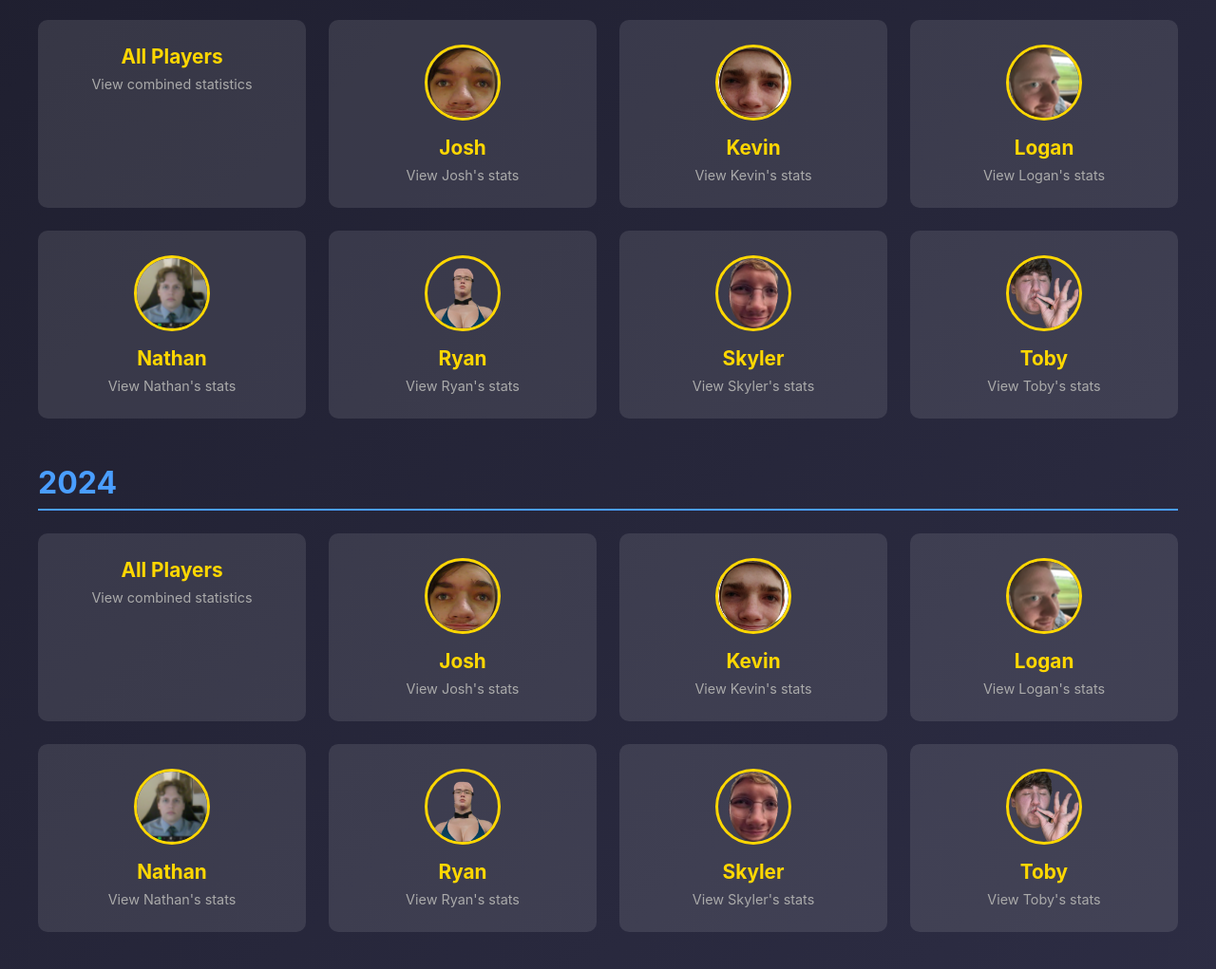
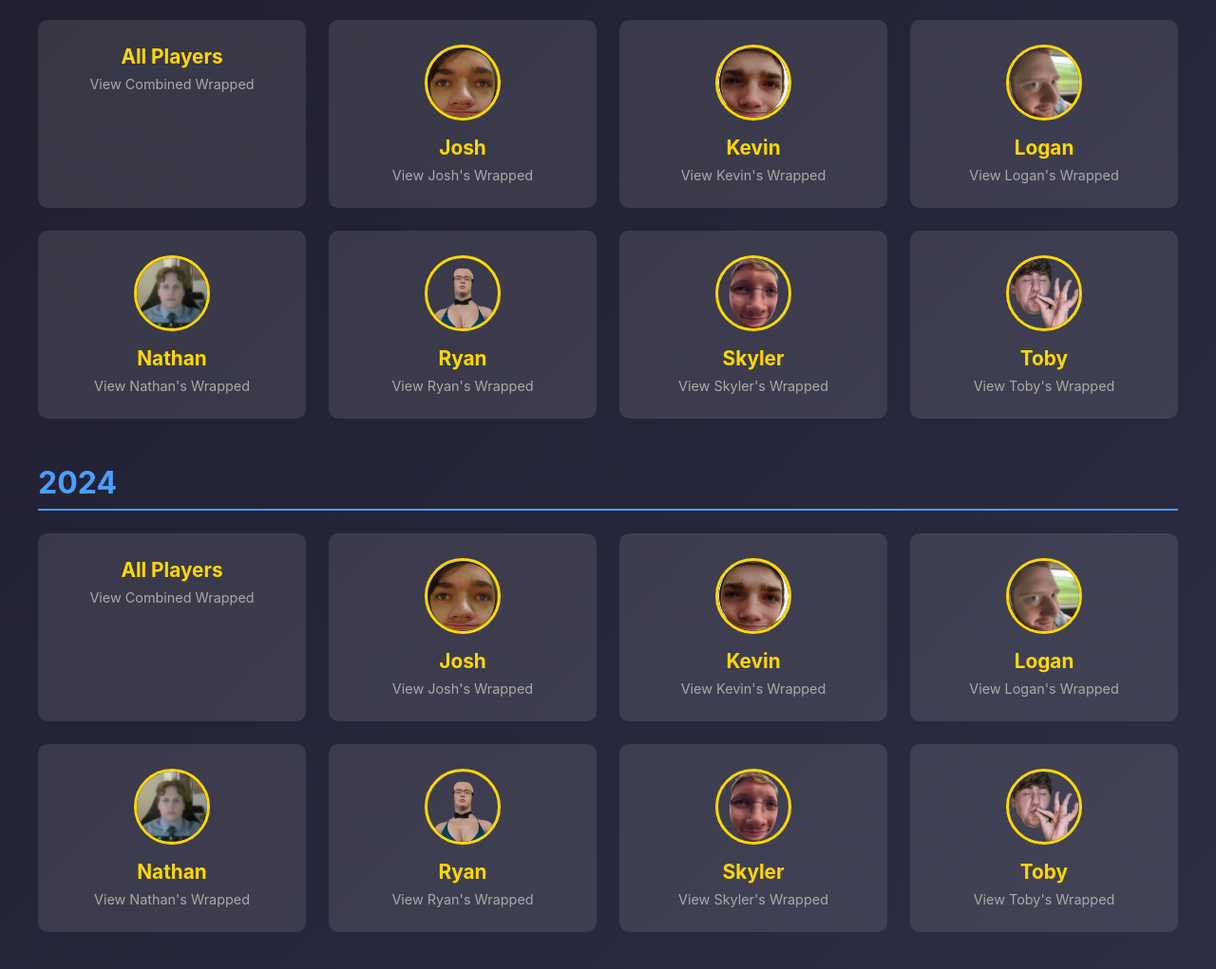
Before and after one commit to nje331/clash_wrapped, a plain HTML site: page index.html in a window 1280 px wide. Shown: the part 231-1252 px from the top of the page at 95% size. Drawn offline with Linux system fonts and the light colour scheme.

Commit message:
changed wording in index.html

```diff
--- a/index.html
+++ b/index.html
@@ -118,42 +118,42 @@
             <div class="links-grid">
                 <a href="html/2025/clash_wrapped_all.html" class="link-card">
                     <h3>All Players</h3>
-                    <p>View combined statistics</p>
+                    <p>View Combined Wrapped</p>
                 </a>
                 <a href="html/2025/clash_wrapped_Josh.html" class="link-card">
                     <img src="icons/players/Josh.png" alt="Josh" class="player-icon" onerror="this.style.display='none'">
                     <h3>Josh</h3>
-                    <p>View Josh's stats</p>
+                    <p>View Josh's Wrapped</p>
                 </a>
                 <a href="html/2025/clash_wrapped_Kevin.html" class="link-card">
                     <img src="icons/players/Kevin.png" alt="Kevin" class="player-icon" onerror="this.style.display='none'">
                     <h3>Kevin</h3>
-                    <p>View Kevin's stats</p>
+                    <p>View Kevin's Wrapped</p>
                 </a>
                 <a href="html/2025/clash_wrapped_Logan.html" class="link-card">
                     <img src="icons/players/Logan.png" alt="Logan" class="player-icon" onerror="this.style.display='none'">
                     <h3>Logan</h3>
-                    <p>View Logan's stats</p>
+                    <p>View Logan's Wrapped</p>
                 </a>
                 <a href="html/2025/clash_wrapped_Nathan.html" class="link-card">
                     <img src="icons/players/Nathan.png" alt="Nathan" class="player-icon" onerror="this.style.display='none'">
                     <h3>Nathan</h3>
-                    <p>View Nathan's stats</p>
+                    <p>View Nathan's Wrapped</p>
                 </a>
                 <a href="html/2025/clash_wrapped_Ryan.html" class="link-card">
                     <img src="icons/players/Ryan.png" alt="Ryan" class="player-icon" onerror="this.style.display='none'">
                     <h3>Ryan</h3>
-                    <p>View Ryan's stats</p>
+                    <p>View Ryan's Wrapped</p>
                 </a>
                 <a href="html/2025/clash_wrapped_Skyler.html" class="link-card">
                     <img src="icons/players/Skyler.png" alt="Skyler" class="player-icon" onerror="this.style.display='none'">
                     <h3>Skyler</h3>
-                    <p>View Skyler's stats</p>
+                    <p>View Skyler's Wrapped</p>
                 </a>
                 <a href="html/2025/clash_wrapped_Toby.html" class="link-card">
                     <img src="icons/players/Toby.png" alt="Toby" class="player-icon" onerror="this.style.display='none'">
                     <h3>Toby</h3>
-                    <p>View Toby's stats</p>
+                    <p>View Toby's Wrapped</p>
                 </a>
             </div>
         </div>
@@ -163,42 +163,42 @@
             <div class="links-grid">
                 <a href="html/2024/clash_wrapped_all.html" class="link-card">
                     <h3>All Players</h3>
-                    <p>View combined statistics</p>
+                    <p>View Combined Wrapped</p>
                 </a>
                 <a href="html/2024/clash_wrapped_Josh.html" class="link-card">
                     <img src="icons/players/Josh.png" alt="Josh" class="player-icon" onerror="this.style.display='none'">
                     <h3>Josh</h3>
-                    <p>View Josh's stats</p>
+                    <p>View Josh's Wrapped</p>
                 </a>
                 <a href="html/2024/clash_wrapped_Kevin.html" class="link-card">
                     <img src="icons/players/Kevin.png" alt="Kevin" class="player-icon" onerror="this.style.display='none'">
                     <h3>Kevin</h3>
-                    <p>View Kevin's stats</p>
+                    <p>View Kevin's Wrapped</p>
                 </a>
                 <a href="html/2024/clash_wrapped_Logan.html" class="link-card">
                     <img src="icons/players/Logan.png" alt="Logan" class="player-icon" onerror="this.style.display='none'">
                     <h3>Logan</h3>
-                    <p>View Logan's stats</p>
+                    <p>View Logan's Wrapped</p>
                 </a>
                 <a href="html/2024/clash_wrapped_Nathan.html" class="link-card">
                     <img src="icons/players/Nathan.png" alt="Nathan" class="player-icon" onerror="this.style.display='none'">
                     <h3>Nathan</h3>
-                    <p>View Nathan's stats</p>
+                    <p>View Nathan's Wrapped</p>
                 </a>
                 <a href="html/2024/clash_wrapped_Ryan.html" class="link-card">
                     <img src="icons/players/Ryan.png" alt="Ryan" class="player-icon" onerror="this.style.display='none'">
                     <h3>Ryan</h3>
-                    <p>View Ryan's stats</p>
+                    <p>View Ryan's Wrapped</p>
                 </a>
                 <a href="html/2024/clash_wrapped_Skyler.html" class="link-card">
                     <img src="icons/players/Skyler.png" alt="Skyler" class="player-icon" onerror="this.style.display='none'">
                     <h3>Skyler</h3>
-                    <p>View Skyler's stats</p>
+                    <p>View Skyler's Wrapped</p>
                 </a>
                 <a href="html/2024/clash_wrapped_Toby.html" class="link-card">
                     <img src="icons/players/Toby.png" alt="Toby" class="player-icon" onerror="this.style.display='none'">
                     <h3>Toby</h3>
-                    <p>View Toby's stats</p>
+                    <p>View Toby's Wrapped</p>
                 </a>
             </div>
         </div>
```
